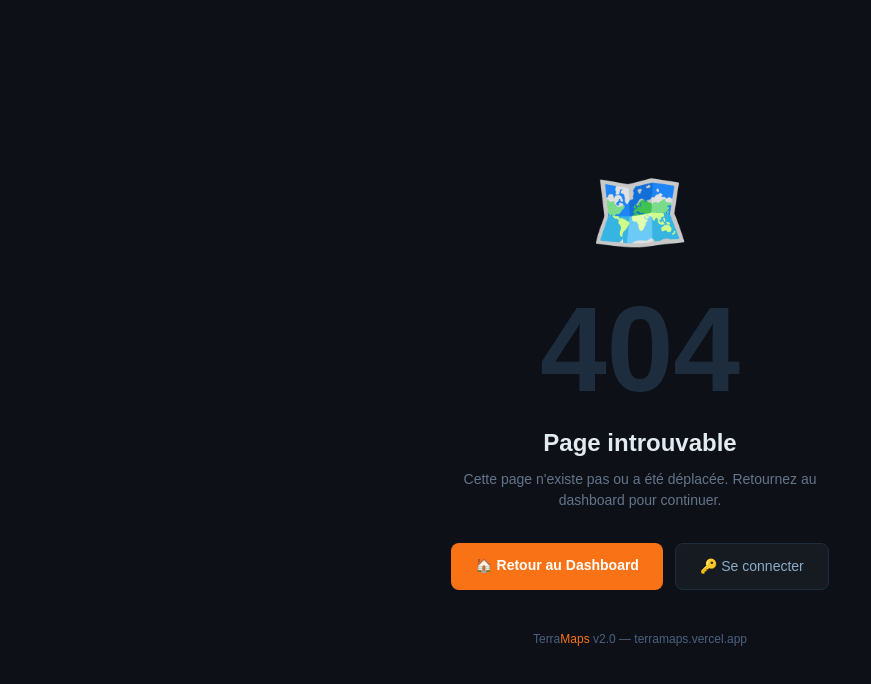
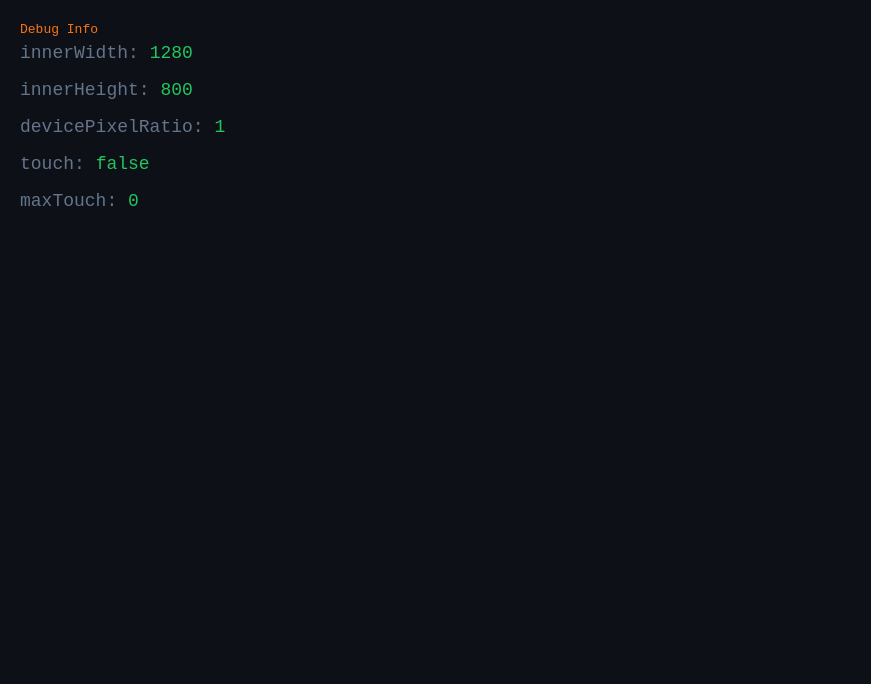
Before and after one commit to bdigi909-rgb/terramaps, a Next.js app: page /debug in a window 1280 px wide. Before the commit this address had no page. Shown: the top 684 px of the page, without its empty margins (0-871 px from the left). Built offline with nearby package versions, Linux system fonts and the light colour scheme.

Commit message:
add debug page

```diff
--- /dev/null
+++ b/src/app/debug/page.tsx
@@ -0,0 +1,25 @@
+"use client";
+import { useEffect, useState } from "react";
+export default function Debug() {
+  const [info, setInfo] = useState<any>({});
+  useEffect(() => {
+    setInfo({
+      innerWidth: window.innerWidth,
+      innerHeight: window.innerHeight,
+      devicePixelRatio: window.devicePixelRatio,
+      touch: "ontouchstart" in window,
+      maxTouch: navigator.maxTouchPoints,
+    });
+  }, []);
+  return (
+    <div style={{ padding: 20, background: "#0D1117", color: "#fff", minHeight: "100vh", fontFamily: "monospace" }}>
+      <h1 style={{ color: "#F97316" }}>Debug Info</h1>
+      {Object.entries(info).map(([k, v]) => (
+        <div key={k} style={{ marginBottom: 10, fontSize: 18 }}>
+          <span style={{ color: "#64748B" }}>{k}: </span>
+          <span style={{ color: "#22C55E" }}>{String(v)}</span>
+        </div>
+      ))}
+    </div>
+  );
+}
```
